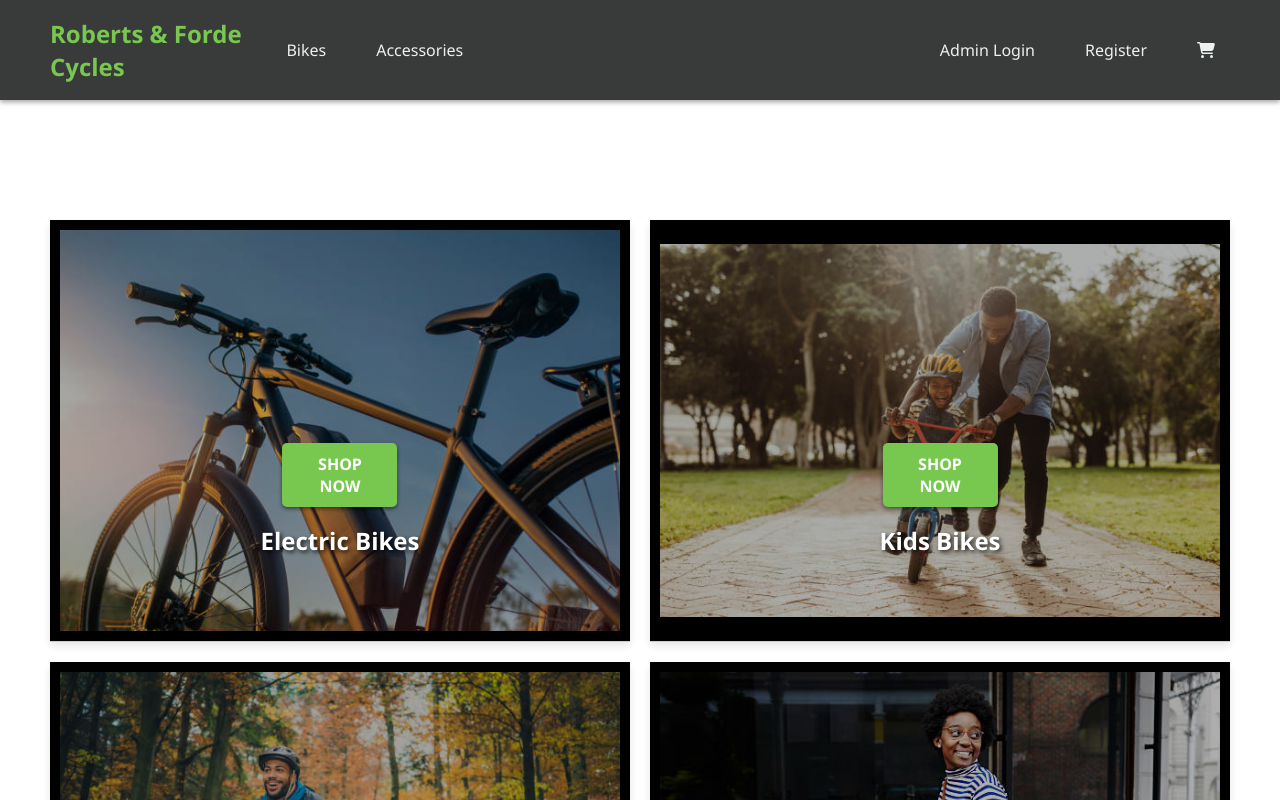
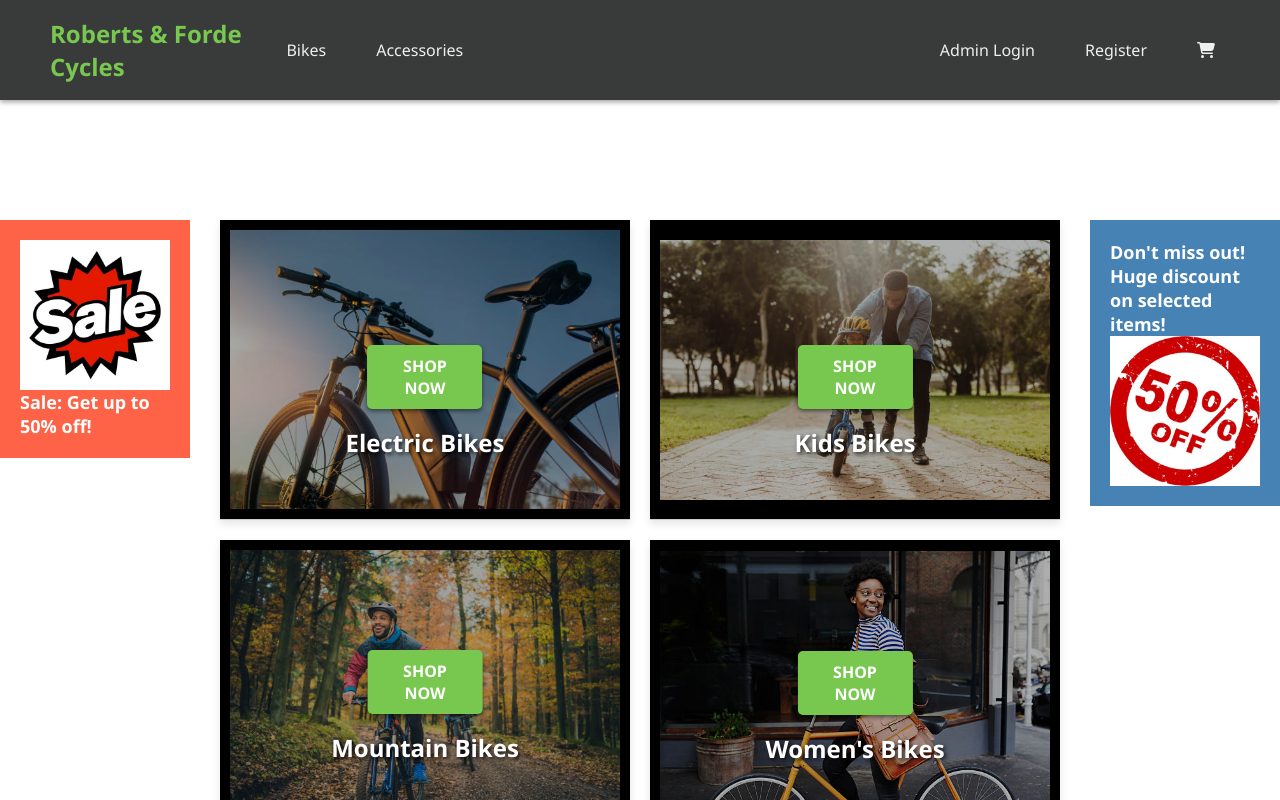
Before and after one commit to FordeTimmy/ppit, a React (Create React App) app: page /home in a window 1280 px wide. Shown: the top 800 px of the page. Built offline with nearby package versions, Linux system fonts and the light colour scheme.

Commit message:
Added banners and styles

```diff
--- a/src/components/home.js
+++ b/src/components/home.js
@@ -7,12 +7,20 @@ import eBikeImage from '../images/E-bike.jpg';
 import kidsBikeImage from '../images/Kids-bike.jpg';
 import mountainBikeImage from '../images/MountainBike.jpg'; // Ensure this image is in your images directory
 import womensBikeImage from '../images/WomensBike.jpg'; // Import the Women's Bike image
+import SaleImage from '../images/Sale.png';
+import DiscountImage from '../images/Discount.png';
 import Navbar from './Navbar';
 
 const Home = () => {
   return (
     <div className="home-page-container">
       <Navbar /> {/* Include the Navbar component */}
+
+      <div className="fake-sales-banner left-banner">
+  <img src={SaleImage} alt="Sale Icon" />
+  <span>Sale: Get up to 50% off!</span>
+</div>
+
 
       <div className="product-list">
         <ProductItem
@@ -37,6 +45,10 @@ const Home = () => {
         />
         {/* You can continue adding more ProductItem components here for additional bike categories */}
       </div>
+      <div className="fake-sales-banner right-banner">
+  <span>Don't miss out! Huge discount on selected items!</span>
+  <img src={DiscountImage} alt="Discount Icon" />
+</div>
     </div>
   );
 }
--- a/src/components/styles.css
+++ b/src/components/styles.css
@@ -112,24 +112,44 @@ a, button, input {
 .home-page-container {
   padding-top: 100px;
   display: flex;
-  flex-wrap: wrap;
   justify-content: center;
+  align-items: flex-start;
   gap: 20px;
 }
 
+.left-banner, .right-banner {
+  width: 150px;
+  height: 100%;
+  display: flex;
+  flex-direction: column;
+  justify-content: center;
+  padding: 20px;
+  color: white;
+  font-weight: bold;
+  font-size: 18px;
+}
+
+.left-banner {
+  background-color: #ff6347;
+}
+
+.right-banner {
+  background-color: #4682b4;
+}
+
 .product-list {
+  flex-grow: 1;
   display: flex;
   flex-wrap: wrap;
   justify-content: center;
   gap: 20px;
-  margin: 0 auto;
   max-width: 1200px;
   margin-bottom: 120px;
 }
 
 .product-item {
-  width: calc(50% - 40px); /* Adjust the width for 2 items per row considering 20px gap on each side */
-  height: auto; /* Set height to auto to maintain aspect ratio */
+  width: calc(50% - 40px);
+  height: auto;
   position: relative;
   margin: 0;
   box-shadow: 0 4px 8px rgba(0, 0, 0, 0.1);
@@ -177,7 +197,7 @@ a, button, input {
 }
 
 .product-info h2 {
-  margin-bottom:0px;
+  margin-bottom: 0px;
   color: white;
   text-shadow: 2px 2px 4px rgba(0, 0, 0, 0.8);
 }
@@ -203,12 +223,15 @@ a, button, input {
 
 @media (max-width: 1199px) and (min-width: 768px) {
   .product-item {
-    width: calc(50% - 40px); /* Keep the same width for medium-sized screens */
+    width: calc(50% - 40px);
   }
 }
 
 @media (max-width: 767px) {
   .product-item {
-    width: calc(100% - 40px); /* Full width for small screens minus the gap */
+    width: calc(100% - 40px);
+  }
+  .left-banner, .right-banner {
+    display: none;
   }
 }
```
Also changed, not shown: src/images/Discount.png (added), src/images/Sale.png (added).
